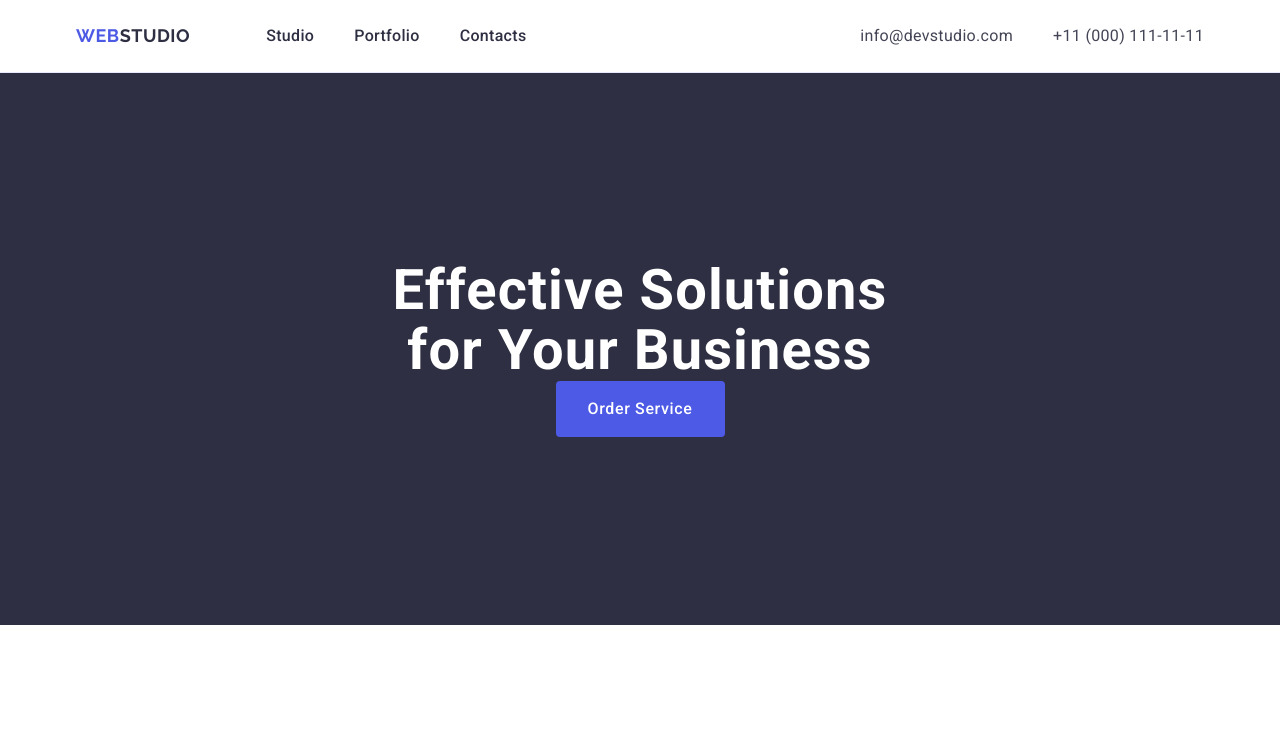
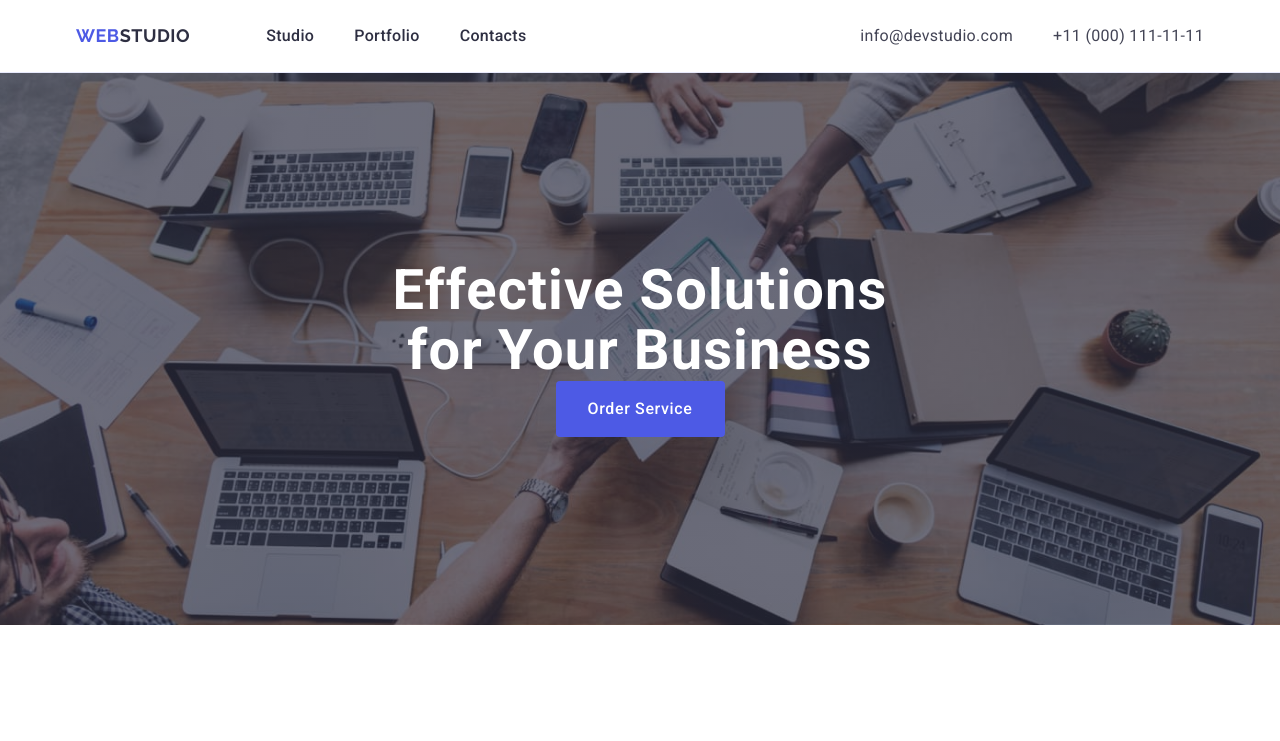
Before and after one commit to mariarozumna/goit-markup-hw-04, a plain HTML site: page index.html in a window 1280 px wide. Shown: the top 741 px of the page. Drawn offline with nearby package versions, Linux system fonts and the light colour scheme.

Commit message:
add bg-img for hero section, icon.svg file

```diff
--- a/css/styles.css
+++ b/css/styles.css
@@ -139,6 +139,10 @@ border-bottom: 1px solid #e7e9fc
 .hero-section {
     padding: 188px 0;
     background-color: var(--c-primary);
+    background-image:linear-gradient(rgba(46, 47, 66, 0.7), rgba(46, 47, 66, 0.7)), url(../images/people-office.jpg);
+    background-repeat: no-repeat;
+    background-size: cover;
+    background-position: center;
 }
 
 .hero-title {
@@ -217,7 +221,6 @@ flex-basis: calc((100% - 3 * 24px) / 4);
     margin-bottom: 72px;
 }
 .team-list {
-    background-color: var(--c-background);
     display: flex;
     gap: 24px;
     flex-wrap: wrap;
```
Also changed, not shown: images/icons.svg (added), images/people-office.jpg (added).
